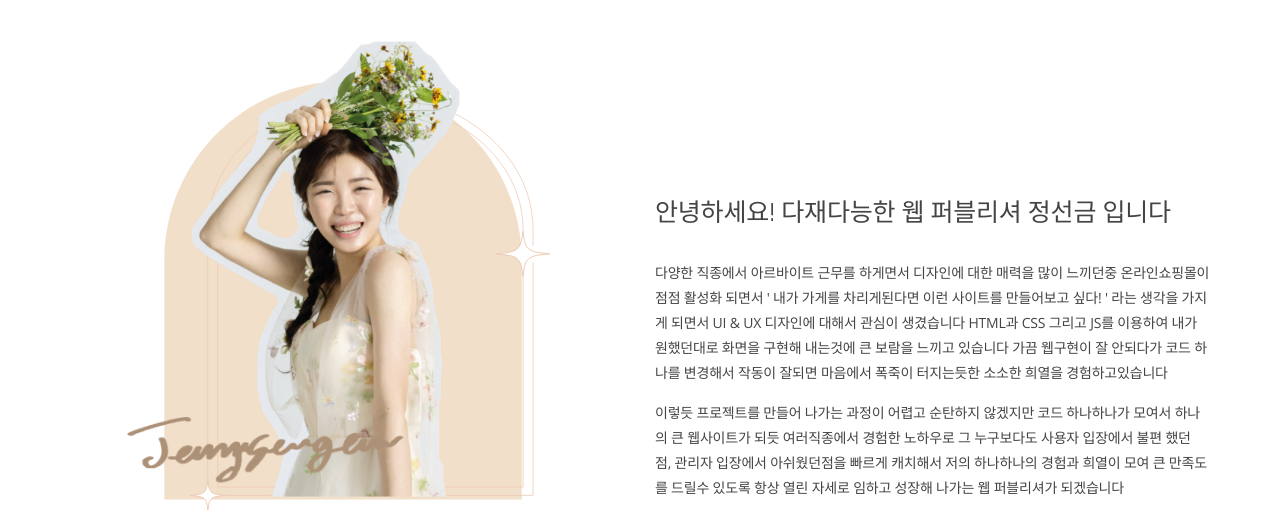
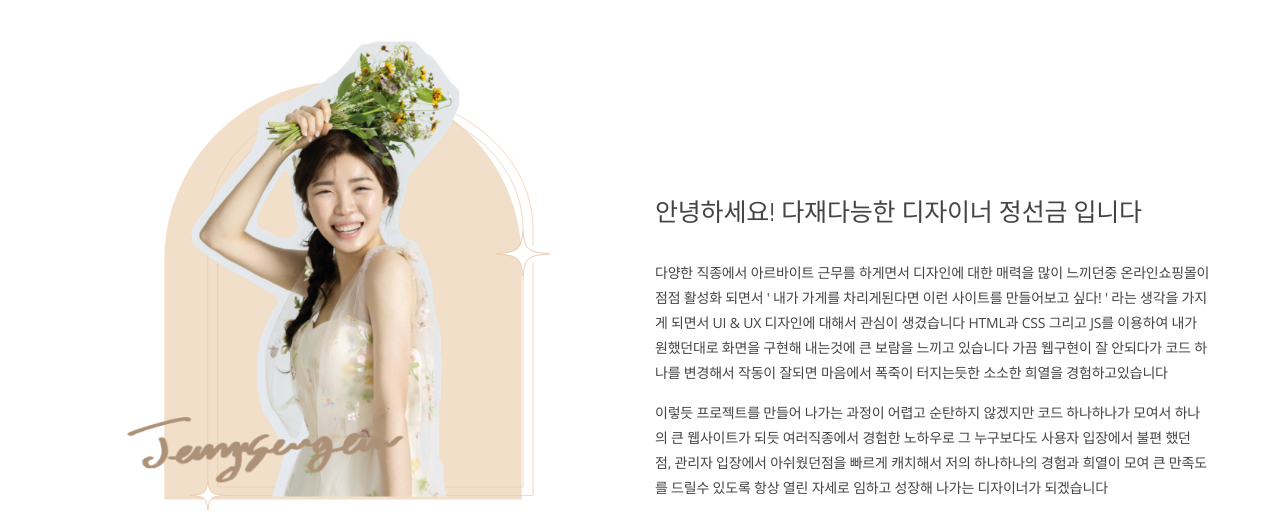
Before and after one commit to jeongseongeum/portfolio, a plain HTML site: page index.html in a window 1280 px wide. Shown: the part 292-804 px from the top of the page. Drawn offline with nearby package versions, Linux system fonts and the light colour scheme; some packages are replaced by stand-ins of ours.

Commit message:
Update index.html

```diff
--- a/index.html
+++ b/index.html
@@ -202,7 +202,7 @@
           <div class="well-middle">
             <div class="single-well1">
               <a href="#">
-                <h4 class="sec-head">안녕하세요! 다재다능한 웹 퍼블리셔 정선금 입니다</h4>
+                <h4 class="sec-head">안녕하세요! 다재다능한 디자이너 정선금 입니다</h4>
               </a>
               <p>
                 다양한 직종에서 아르바이트 근무를 하게면서 디자인에 대한 매력을 많이 느끼던중 온라인쇼핑몰이 점점 활성화 되면서
@@ -213,7 +213,7 @@
               <p>
                 이렇듯 프로젝트를 만들어 나가는 과정이 어렵고 순탄하지 않겠지만 코드 하나하나가 모여서 하나의 큰 웹사이트가 되듯
                 여러직종에서 경험한 노하우로 그 누구보다도 사용자 입장에서 불편 했던 점, 관리자 입장에서 아쉬웠던점을 빠르게 캐치해서
-                저의 하나하나의 경험과 희열이 모여 큰 만족도를 드릴수 있도록 항상 열린 자세로 임하고 성장해 나가는 웹 퍼블리셔가 되겠습니다
+                저의 하나하나의 경험과 희열이 모여 큰 만족도를 드릴수 있도록 항상 열린 자세로 임하고 성장해 나가는 디자이너가 되겠습니다
               </p>
 
             </div>
```
